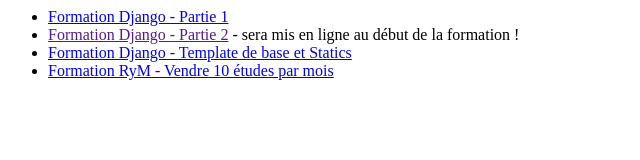
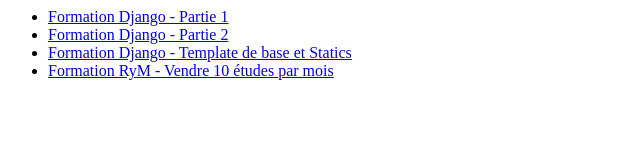
Before and after one commit to Ixiade-Dev/ixiade-dev.github.io, a plain HTML site: page index.html in a window 1280 px wide. Shown: the whole page, without its empty margins (0-640 px from the left). Drawn offline with Linux system fonts and the light colour scheme.

Commit message:
unlock django part 2

```diff
--- a/index.html
+++ b/index.html
@@ -1,6 +1,6 @@
 <ul>
     <li><a href="django-1.html">Formation Django - Partie 1</a></li>
-    <li><a href="">Formation Django - Partie 2</a> - sera mis en ligne au début de la formation !</li>
+    <li><a href="django-2.html">Formation Django - Partie 2</a></li>
     <li><a href="django-bonus.html">Formation Django - Template de base et Statics</a></li>
     <li><a href="rym.html">Formation RyM - Vendre 10 études par mois</a></li>
 </ul>
```
